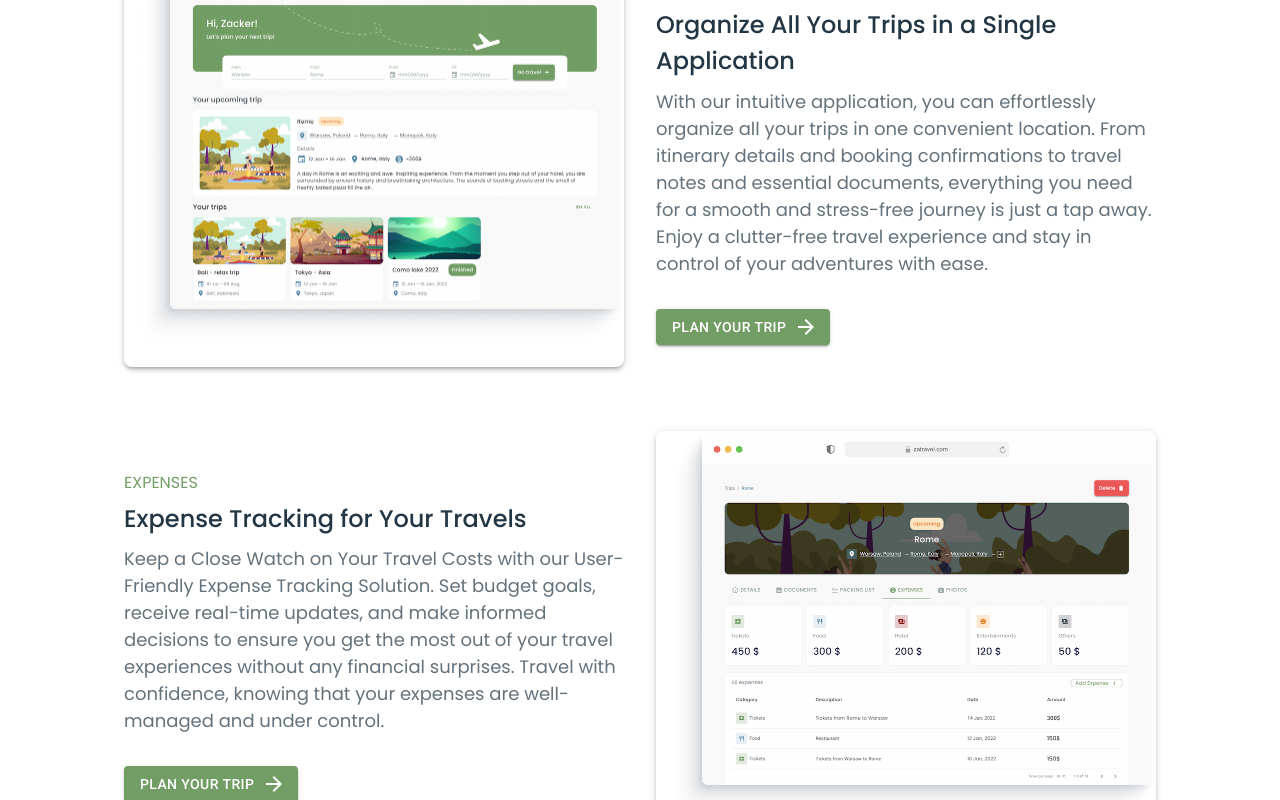
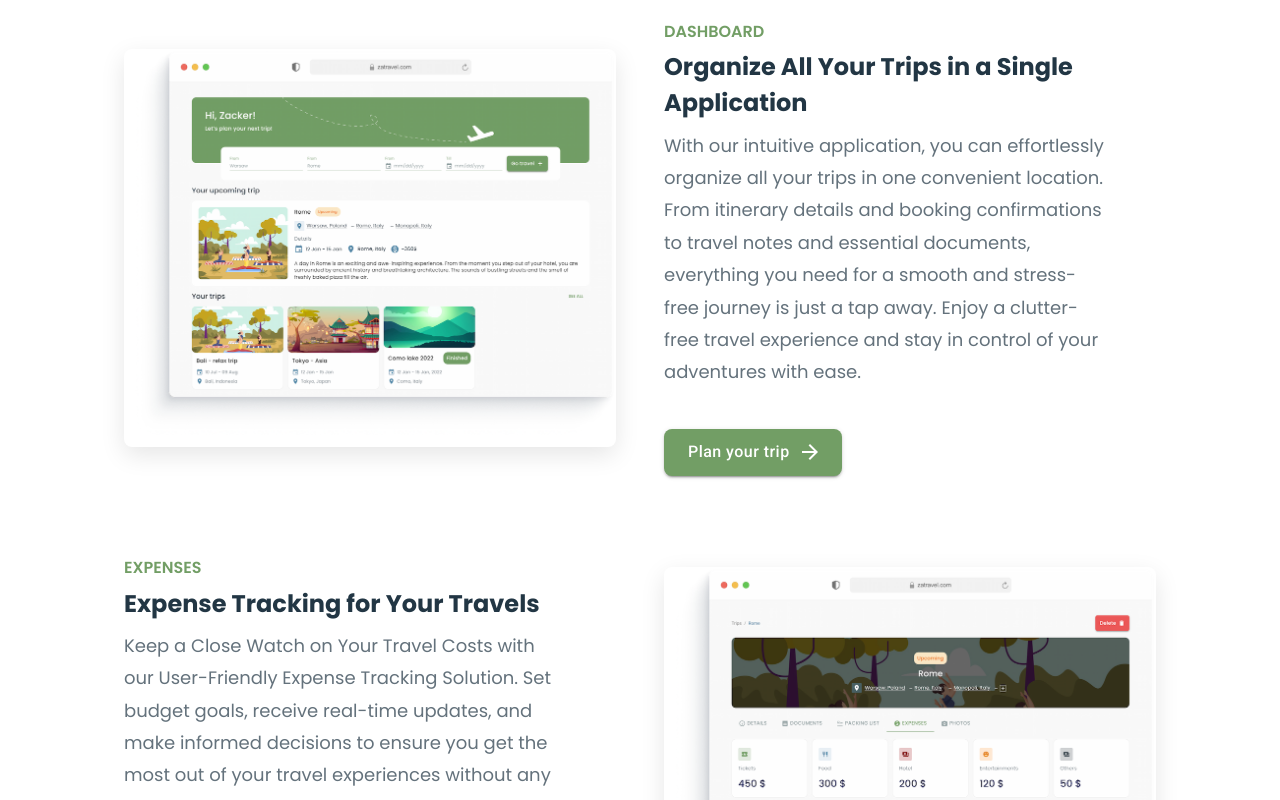
Before and after one commit to Mortharion-tech/za-travel, a React (Vite) app: page / in a window 1280 px wide. Shown: the part 1220-2020 px from the top of the page. Built offline with nearby package versions, Linux system fonts and the light colour scheme; no server answers.

Commit message:
Update AppFeatures.tsx

```diff
--- a/src/features/landing/components/AppFeatures.tsx
+++ b/src/features/landing/components/AppFeatures.tsx
@@ -6,8 +6,8 @@ import expensesShowcaseImage from '../assets/expenses-showcase.png';
 
 export default function AppFeatures() {
   return (
-    <Container maxWidth="lg">
-      <Box sx={{ textAlign: 'center', mb: 4 }}>
+    <Container maxWidth={false} sx={{ maxWidth: '1720px', py: 6 }}>
+      <Box sx={{ textAlign: 'center', mb: 6 }}>
         <Typography variant="subtitle1" color="primary" gutterBottom>
           FEATURES
         </Typography>
@@ -16,80 +16,144 @@ export default function AppFeatures() {
         </Typography>
       </Box>
 
-      <Grid container spacing={4} alignItems="center" sx={{ mb: 8 }}>
+      <Grid container spacing={6} alignItems="center" sx={{ mb: 10 }}>
         <Grid item xs={12} md={6}>
-          <Card elevation={3} sx={{ borderRadius: 2, overflow: 'hidden' }}>
+          <Card
+            elevation={3}
+            sx={{
+              borderRadius: 2,
+              overflow: 'hidden',
+              boxShadow: '0 8px 24px rgba(0,0,0,0.1)',
+            }}
+          >
             <Box
               component="img"
               src={dashboardShowcaseImage}
               alt="Dashboard interface"
-              sx={{ width: '100%' }}
+              sx={{ width: '100%', display: 'block' }}
             />
           </Card>
         </Grid>
         <Grid item xs={12} md={6}>
-          <Typography variant="subtitle1" color="primary" gutterBottom>
+          <Box sx={{ maxWidth: '90%', mx: { xs: 'auto', md: 0 } }}>
+            <Typography
+              variant="subtitle1"
+              color="primary"
+              gutterBottom
+              sx={{ fontWeight: 600 }}
+            >
               DASHBOARD
             </Typography>
-          <Typography variant="h4" component="h2" gutterBottom>
+            <Typography
+              variant="h4"
+              component="h2"
+              gutterBottom
+              sx={{ fontWeight: 700 }}
+            >
               Organize All Your Trips in a Single Application
             </Typography>
-          <Typography variant="body1" color="text.secondary" paragraph>
+            <Typography
+              variant="body1"
+              color="text.secondary"
+              paragraph
+              sx={{ lineHeight: 1.8, mb: 3 }}
+            >
               With our intuitive application, you can effortlessly organize all
               your trips in one convenient location. From itinerary details and
               booking confirmations to travel notes and essential documents,
               everything you need for a smooth and stress-free journey is just a
-            tap away. Enjoy a clutter-free travel experience and stay in control
-            of your adventures with ease.
+              tap away. Enjoy a clutter-free travel experience and stay in
+              control of your adventures with ease.
             </Typography>
             <Button
               variant="contained"
               color="primary"
               endIcon={<ArrowForwardIcon />}
-            sx={{ mt: 2 }}
+              sx={{
+                mt: 2,
+                px: 3,
+                py: 1.2,
+                borderRadius: 2,
+                textTransform: 'none',
+                fontSize: '1rem',
+                fontWeight: 500,
+              }}
             >
               Plan your trip
             </Button>
+          </Box>
         </Grid>
       </Grid>
 
       <Grid
         container
-        spacing={4}
+        spacing={6}
         alignItems="center"
         direction={{ xs: 'column-reverse', md: 'row' }}
       >
         <Grid item xs={12} md={6}>
-          <Typography variant="subtitle1" color="primary" gutterBottom>
+          <Box sx={{ maxWidth: '90%', mx: { xs: 'auto', md: 0 } }}>
+            <Typography
+              variant="subtitle1"
+              color="primary"
+              gutterBottom
+              sx={{ fontWeight: 600 }}
+            >
               EXPENSES
             </Typography>
-          <Typography variant="h4" component="h2" gutterBottom>
+            <Typography
+              variant="h4"
+              component="h2"
+              gutterBottom
+              sx={{ fontWeight: 700 }}
+            >
               Expense Tracking for Your Travels
             </Typography>
-          <Typography variant="body1" color="text.secondary" paragraph>
+            <Typography
+              variant="body1"
+              color="text.secondary"
+              paragraph
+              sx={{ lineHeight: 1.8, mb: 3 }}
+            >
               Keep a Close Watch on Your Travel Costs with our User-Friendly
               Expense Tracking Solution. Set budget goals, receive real-time
-            updates, and make informed decisions to ensure you get the most out
-            of your travel experiences without any financial surprises. Travel
-            with confidence, knowing that your expenses are well-managed and
-            under control.
+              updates, and make informed decisions to ensure you get the most
+              out of your travel experiences without any financial surprises.
+              Travel with confidence, knowing that your expenses are
+              well-managed and under control.
             </Typography>
             <Button
               variant="contained"
               color="primary"
               endIcon={<ArrowForwardIcon />}
-            sx={{ mt: 2 }}
+              sx={{
+                mt: 2,
+                px: 3,
+                py: 1.2,
+                borderRadius: 2,
+                textTransform: 'none',
+                fontSize: '1rem',
+                fontWeight: 500,
+              }}
             >
               Plan your trip
             </Button>
+          </Box>
         </Grid>
         <Grid item xs={12} md={6}>
-          <Card elevation={3} sx={{ borderRadius: 2, overflow: 'hidden' }}>
+          <Card
+            elevation={3}
+            sx={{
+              borderRadius: 2,
+              overflow: 'hidden',
+              boxShadow: '0 8px 24px rgba(0,0,0,0.1)',
+            }}
+          >
             <Box
               component="img"
               src={expensesShowcaseImage}
               alt="Expenses interface"
-              sx={{ width: '100%' }}
+              sx={{ width: '100%', display: 'block' }}
             />
           </Card>
         </Grid>
```
Lines whose indentation alone changed are shown as unchanged.
